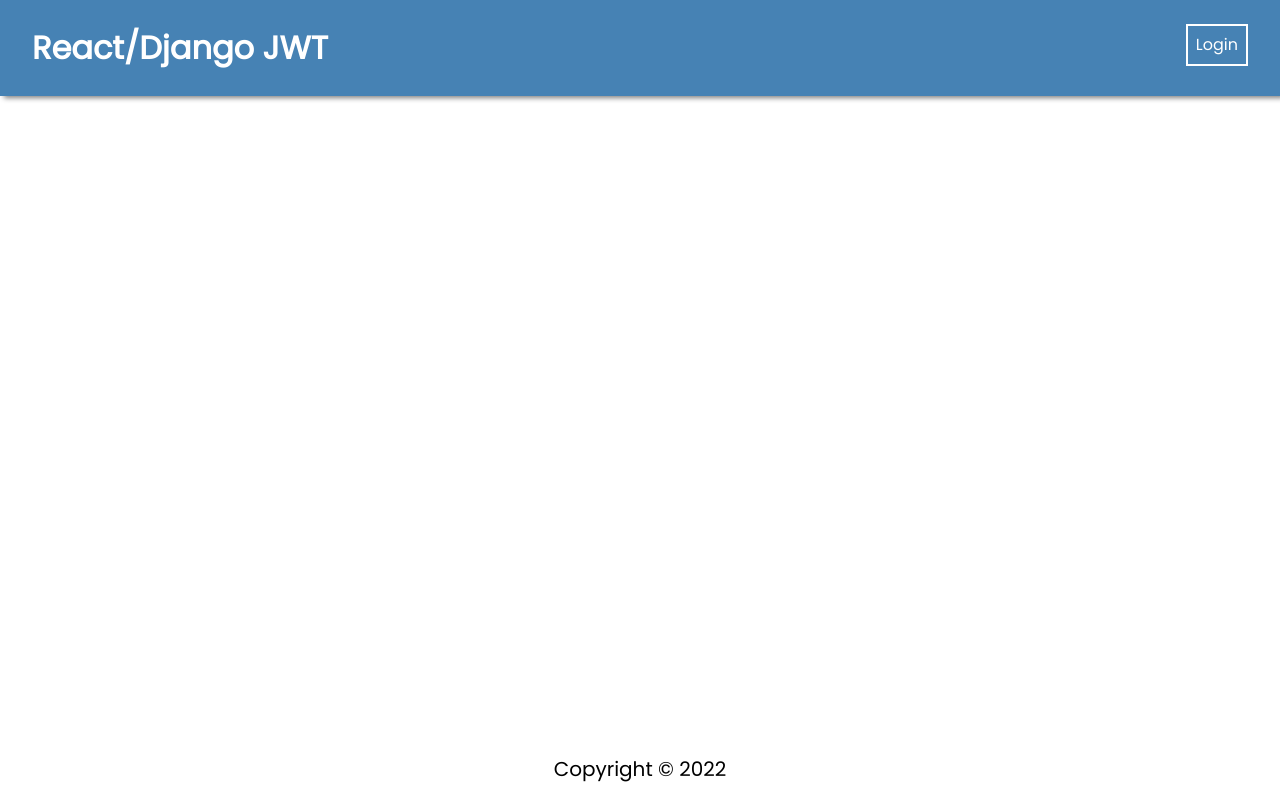
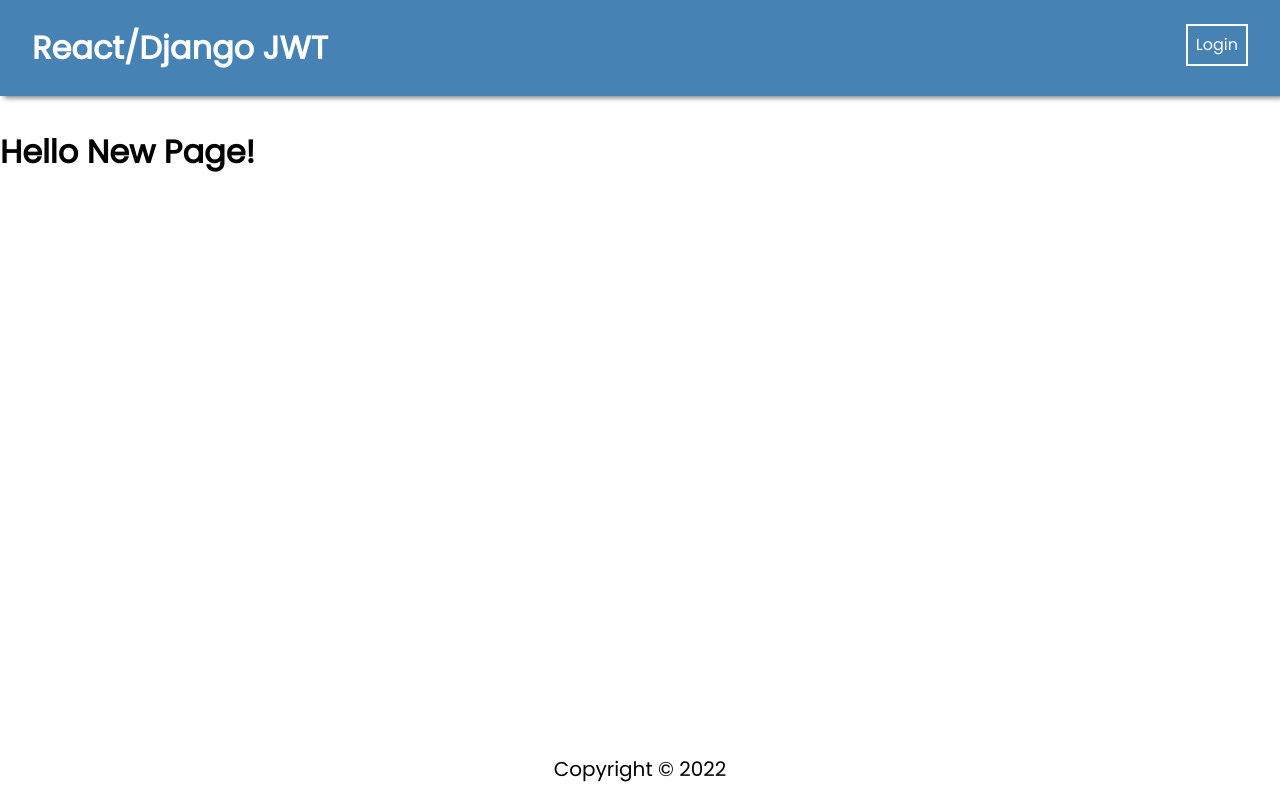
Before and after one commit to C-Skala/youtube-clone-back-and-front, a React (Create React App) app in the folder frontend/: page /videoPage in a window 1280 px wide. Built offline with nearby package versions, Linux system fonts and the light colour scheme.

Commit message:
added new page to be the video player page

```diff
--- a/frontend/src/App.js
+++ b/frontend/src/App.js
@@ -6,6 +6,7 @@ import "./App.css";
 import HomePage from "./pages/HomePage/HomePage";
 import LoginPage from "./pages/LoginPage/LoginPage";
 import RegisterPage from "./pages/RegisterPage/RegisterPage";
+import VideoPage from "./pages/VideoPage/VideoPage";
 
 // Component Imports
 import Navbar from "./components/NavBar/NavBar";
@@ -29,6 +30,7 @@ function App() {
         />
         <Route path="/register" element={<RegisterPage />} />
         <Route path="/login" element={<LoginPage />} />
+        <Route path="/videoPage" element={<VideoPage />} />
       </Routes>
       <Footer />
     </div>
--- /dev/null
+++ b/frontend/src/pages/VideoPage/VideoPage.jsx
@@ -0,0 +1,21 @@
+import React from "react";
+import { useNavigate } from "react-router-dom";
+import useAuth from "../../hooks/useAuth";
+import useCustomForm from "../../hooks/useAuth";
+import axios from "axios";
+
+
+
+const showVideos = (props) => {
+    //const [user, token] = useAuth()
+    //const navigate = useNavigate()
+    //const [formData, handleInputChange, handleSubmit] = useCustomForm(initialValues)
+
+
+
+    return (
+        <h1>Hello New Page!</h1>
+     );
+}
+
+export default showVideos;
```
Also changed, not shown: frontend/src/pages/HomePage/HomePage.jsx (renamed from frontend/src/pages/HomePage/HomePage.js), frontend/src/pages/LoginPage/LoginPage.jsx (renamed from frontend/src/pages/LoginPage/LoginPage.js), frontend/src/pages/RegisterPage/RegisterPage.jsx (renamed from frontend/src/pages/RegisterPage/RegisterPage.js), 1 other file (tests, documents, lock files or other folders).
